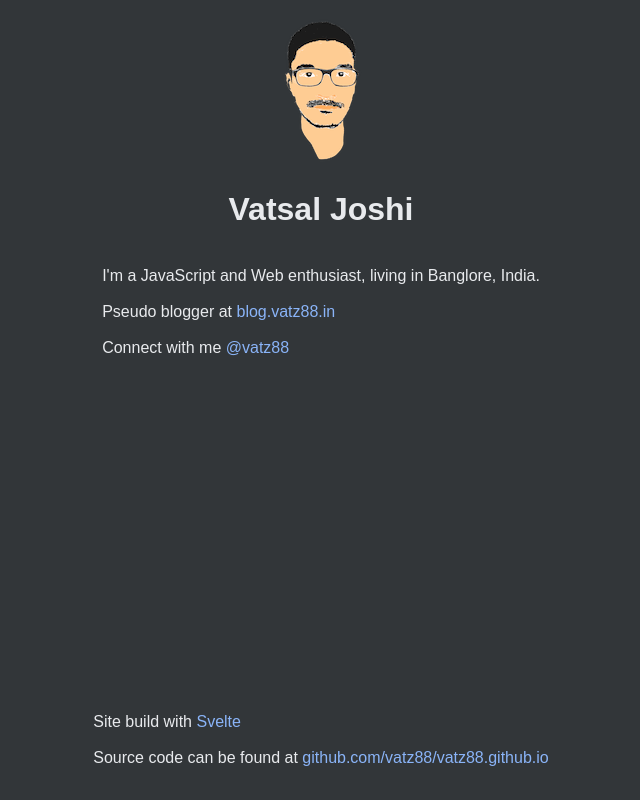
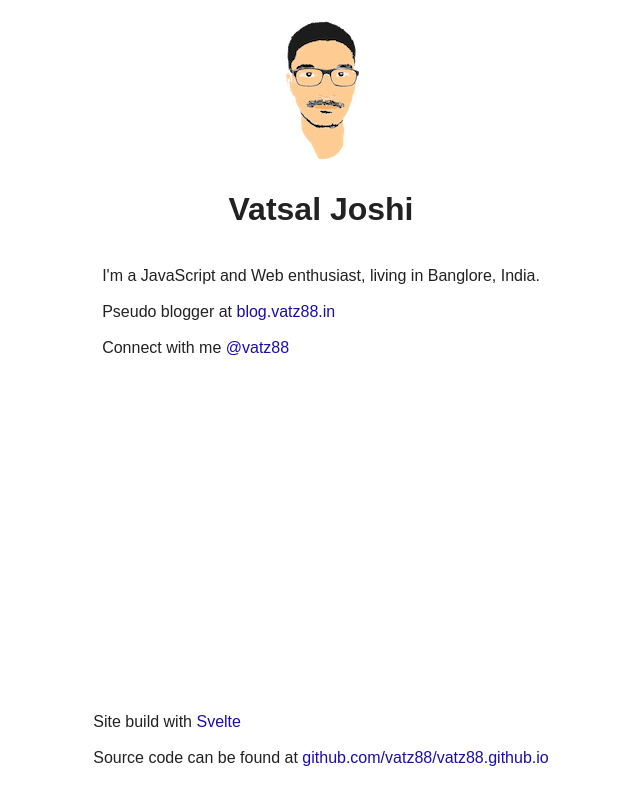
Before and after one commit to vatz88/vatz88.github.io, a Svelte app: page / in a window 1280 px wide. Shown: the whole page, without its empty margins (319-959 px from the left). Built offline with nearby package versions, Linux system fonts and the light colour scheme.

Commit message:
:eyeglasses: prefers-color-scheme

```diff
--- a/src/stores/theme-store.js
+++ b/src/stores/theme-store.js
@@ -5,4 +5,25 @@ export const THEMES = {
   light: 'light',
 };
 
-export const theme = writable(THEMES.dark);
+// Ref https://github.com/GoogleChromeLabs/dark-mode-toggle/blob/master/src/dark-mode-toggle.mjs
+const PREFERS_COLOR_SCHEME = 'prefers-color-scheme';
+const LIGHT = 'light';
+const MQ_LIGHT = `(${PREFERS_COLOR_SCHEME}:${LIGHT})`;
+const NOT_ALL = 'not all';
+
+const hasNativePrefersColorScheme =
+  window.matchMedia(MQ_LIGHT).media !== NOT_ALL;
+
+const defaultTheme =
+  hasNativePrefersColorScheme && window.matchMedia(MQ_LIGHT).matches
+    ? THEMES.light
+    : THEMES.dark;
+
+export const theme = writable(defaultTheme);
+
+if (hasNativePrefersColorScheme) {
+  window.matchMedia(MQ_LIGHT).addListener(({ matches }) => {
+    const newTheme = matches ? THEMES.light : THEMES.dark;
+    theme.set(newTheme);
+  });
+}
--- a/src/template.html
+++ b/src/template.html
@@ -14,6 +14,7 @@
     />
     <meta content="Vatsal Joshi" name="author" />
     <meta name="theme-color" content="#424242" />
+    <meta name="color-scheme" content="dark light" />
     <link
       rel="apple-touch-icon image_src"
       href="/public/apple-touch-icon_158x158.png"
```
